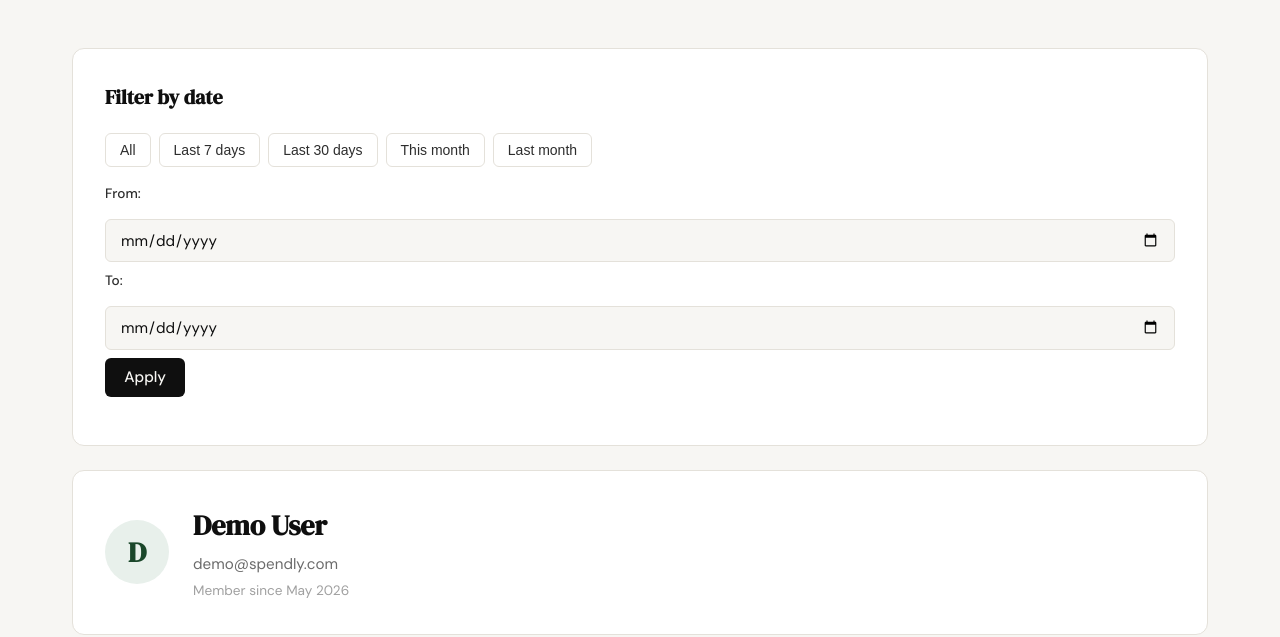
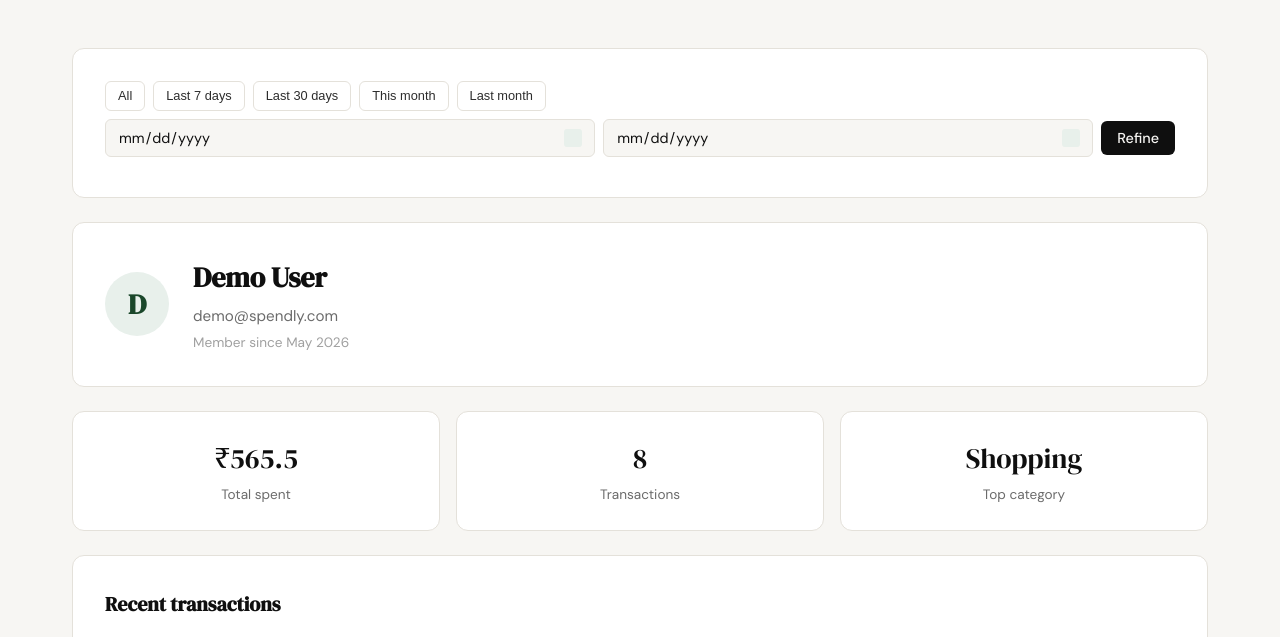
Before and after one commit to Kumar-Ansuman1/spendly, a Flask app: page /profile in a window 1280 px wide. Shown: the part 61-698 px from the top of the page. Run offline with Flask 3, Linux system fonts and the light colour scheme; the visitor is signed in with stand-in values (Sample User, id 1); data comes from the database, SQL or seed files in the repository.

Commit message:
add date filter to profile page

```diff
--- a/app.py
+++ b/app.py
@@ -122,14 +122,25 @@
 @login_required
 def profile():
     from database.queries import get_user_by_id, get_summary_stats, get_recent_transactions, get_category_breakdown
+    from datetime import datetime
 
     user_id = session["user_id"]
     user = get_user_by_id(user_id)
     if not user:
         return redirect(url_for("login"))
 
-    start_date = request.args.get("start_date")
-    end_date = request.args.get("end_date")
+    def validate_date(val):
+        """Validate YYYY-MM-DD format, return the value or None."""
+        if not val:
+            return None
+        try:
+            datetime.strptime(val, "%Y-%m-%d")
+            return val
+        except (ValueError, TypeError):
+            return None
+
+    start_date = validate_date(request.args.get("start_date"))
+    end_date = validate_date(request.args.get("end_date"))
 
     # Validate date range: if both dates are provided and start_date > end_date, swap them
     if start_date and end_date and start_date > end_date:
--- a/static/css/style.css
+++ b/static/css/style.css
@@ -712,6 +712,22 @@
 /* ------------------------------------------------------------------ */
 
 /* ------------------------------------------------------------------ */
+/* Accessibility utility                                              */
+/* ------------------------------------------------------------------ */
+
+.sr-only {
+    position: absolute;
+    width: 1px;
+    height: 1px;
+    padding: 0;
+    margin: -1px;
+    overflow: hidden;
+    clip: rect(0, 0, 0, 0);
+    white-space: nowrap;
+    border: 0;
+}
+
+/* ------------------------------------------------------------------ */
 /* Date Filter                                                        */
 /* ------------------------------------------------------------------ */
 
@@ -719,7 +735,7 @@
     display: flex;
     flex-wrap: wrap;
     gap: 0.5rem;
-    margin-bottom: 1rem;
+    margin-bottom: 0.5rem;
 }
 
 .preset-btn {
@@ -727,8 +743,8 @@
     color: var(--ink-soft);
     border: 1px solid var(--border);
     border-radius: var(--radius-sm);
-    padding: 0.5rem 0.875rem;
-    font-size: 0.875rem;
+    padding: 0.4rem 0.75rem;
+    font-size: 0.8rem;
     font-weight: 500;
     cursor: pointer;
     transition: all 0.2s;
@@ -749,51 +765,50 @@
     display: flex;
     flex-wrap: wrap;
     gap: 0.5rem;
-    align-items: end;
-    margin-bottom: 1rem;
-}
-
-.date-filter-custom label {
-    display: block;
-    font-size: 0.85rem;
-    font-weight: 500;
-    color: var(--ink-soft);
-    margin-bottom: 0.4rem;
-    width: 100%;
+    align-items: center;
+    margin-bottom: 0.5rem;
 }
 
 .date-filter-custom input[type="date"] {
-    width: 100%;
-    padding: 0.6rem 0.875rem;
+    flex: 1 1 150px;
+    min-width: 120px;
+    padding: 0.5rem 0.75rem;
     border: 1px solid var(--border);
     border-radius: var(--radius-sm);
     font-family: var(--font-body);
-    font-size: 0.95rem;
+    font-size: 0.9rem;
     color: var(--ink);
     background: var(--paper);
     outline: none;
     transition: border-color 0.2s;
 }
 
+.date-filter-custom input[type="date"]::-webkit-calendar-picker-indicator {
+    background: var(--accent-light);
+    border-radius: 3px;
+    padding: 2px;
+    cursor: pointer;
+}
+
 .date-filter-custom input[type="date"]:focus {
     border-color: var(--accent);
 }
 
-.date-filter-custom button[type="submit"] {
+.date-filter-custom .refine-btn {
     background: var(--ink);
     color: var(--paper);
-    padding: 0.6rem 1.2rem;
+    padding: 0.5rem 1rem;
     border-radius: var(--radius-sm);
     font-family: var(--font-body);
-    font-size: 0.95rem;
+    font-size: 0.9rem;
     font-weight: 500;
     cursor: pointer;
     border: none;
     transition: background 0.2s;
-    margin-top: 0; /* align with inputs */
+    white-space: nowrap;
 }
 
-.date-filter-custom button[type="submit"]:hover {
+.date-filter-custom .refine-btn:hover {
     background: var(--accent);
 }
 
@@ -801,7 +816,7 @@
     color: var(--ink-soft);
     text-decoration: none;
     font-size: 0.875rem;
-    margin-top: 1rem;
+    margin-top: 0.5rem;
     display: inline-block;
 }
 
@@ -814,24 +829,23 @@
 @media (max-width: 600px) {
     .date-filter-presets {
         justify-content: center;
+        margin-bottom: 0.5rem;
     }
 
     .date-filter-custom {
         flex-direction: column;
         align-items: stretch;
-    }
-
-    .date-filter-custom label {
-        width: auto;
+        gap: 0.5rem;
     }
 
     .date-filter-custom input[type="date"] {
         width: 100%;
+        min-width: auto;
     }
 
-    .date-filter-custom button[type="submit"] {
+    .date-filter-custom .refine-btn {
         width: 100%;
-        margin-top: 0.5rem;
+        padding: 0.6rem 1.2rem;
     }
 }
 
--- a/templates/profile.html
+++ b/templates/profile.html
@@ -8,7 +8,7 @@
     <div class="profile-container">
         <!-- Date Filter -->
         <div class="profile-card">
-            <h2 class="section-title">Filter by date</h2>
+            <h2 class="section-title sr-only">Filter by date</h2>
             <form id="date-filter-form" method="GET" action="{{ url_for('profile') }}">
                 <div class="date-filter-presets">
                     <button type="button" class="preset-btn" data-preset="all">All</button>
@@ -18,11 +18,9 @@
                     <button type="button" class="preset-btn" data-preset="lastmonth">Last month</button>
                 </div>
                 <div class="date-filter-custom">
-                    <label for="start_date">From:</label>
-                    <input type="date" id="start_date" name="start_date" value="{{ start_date if start_date else '' }}">
-                    <label for="end_date">To:</label>
-                    <input type="date" id="end_date" name="end_date" value="{{ end_date if end_date else '' }}">
-                    <button type="submit">Apply</button>
+                    <input type="date" id="start_date" name="start_date" placeholder="Start Date" aria-label="Start date" value="{{ start_date if start_date else '' }}">
+                    <input type="date" id="end_date" name="end_date" placeholder="End Date" aria-label="End date" value="{{ end_date if end_date else '' }}">
+                    <button type="submit" class="refine-btn">Refine</button>
                 </div>
                 {% if start_date or end_date %}
                 <a href="{{ url_for('profile') }}" class="clear-filter">Clear filter</a>
@@ -163,6 +161,8 @@
     // Event listeners for preset buttons
     presetButtons.forEach(button => {
         button.addEventListener('click', function() {
+            presetButtons.forEach(btn => btn.classList.remove('active'));
+            this.classList.add('active');
             const preset = this.getAttribute('data-preset');
             calculateDates(preset);
         });
```
Also changed, not shown: tests/test_06-date-filter-for-profile-page.py (added, +174 -0 lines), .claude/settings.local.json, .claude/specs/06-date-filter-for-profile-page.md (added), 1 other file.
